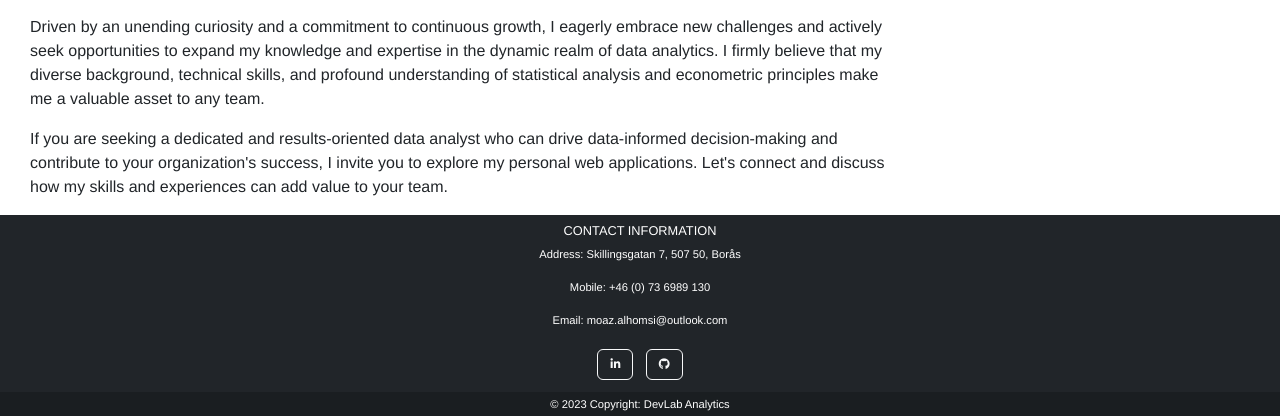
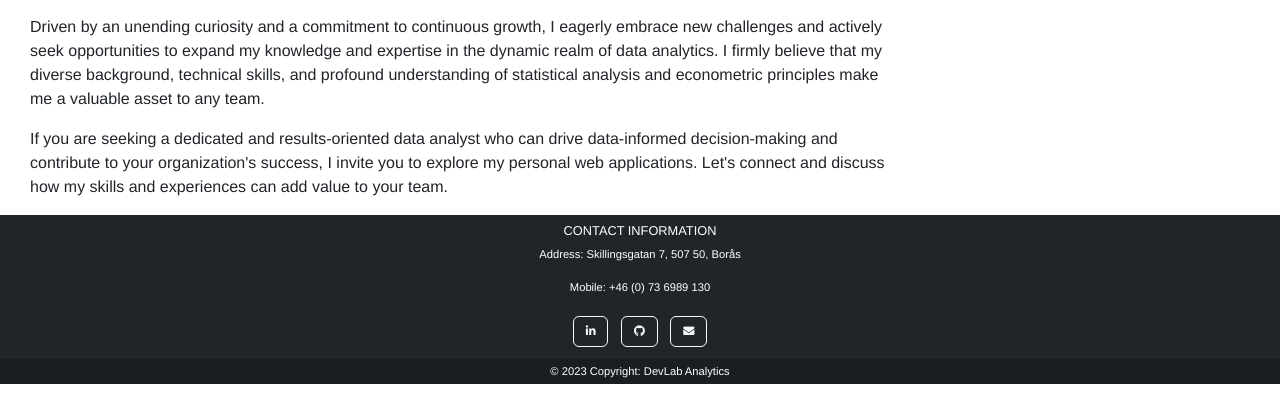
Before and after one commit to moazAlhomsi/personalWebsite, a Django app: page / in a window 1280 px wide. Shown: the part 534-950 px from the top of the page. After the commit the page ends 918 px from the top, so only its background shows below. Run offline with Django 4.2, Linux system fonts and the light colour scheme.

Commit message:
Update home.html

```diff
--- a/blog/templates/home.html
+++ b/blog/templates/home.html
@@ -95,7 +95,7 @@
             <h6 class="text-uppercase" style="font-size: 0.8rem;">Contact Information</h6>
             <p style="font-size: 0.7rem;">Address: Skillingsgatan 7, 507 50, Borås</p>
             <p style="font-size: 0.7rem;">Mobile: +46 (0) 73 6989 130</p>
-            <p style="font-size: 0.7rem;">Email: <a href="mailto:moaz.alhomsi@outlook.com" class="text-white">moaz.alhomsi@outlook.com</a></p>
+
         </div>
 
         <section class="mb-2">
@@ -109,6 +109,11 @@
           <a class="btn btn-outline-light btn-floating m-1" style="font-size: 0.7rem;" href="https://github.com/moazAlhomsi" role="button">
             <i class="fab fa-github"></i>
           </a>
+
+         <!-- Email -->
+        <a class="btn btn-outline-light btn-floating m-1" style="font-size: 0.7rem;" href="mailto:moaz.alhomsi@outlook.com" role="button">
+            <i class="fas fa-envelope"></i>
+        </a>
         </section>
     </div>
 
```
